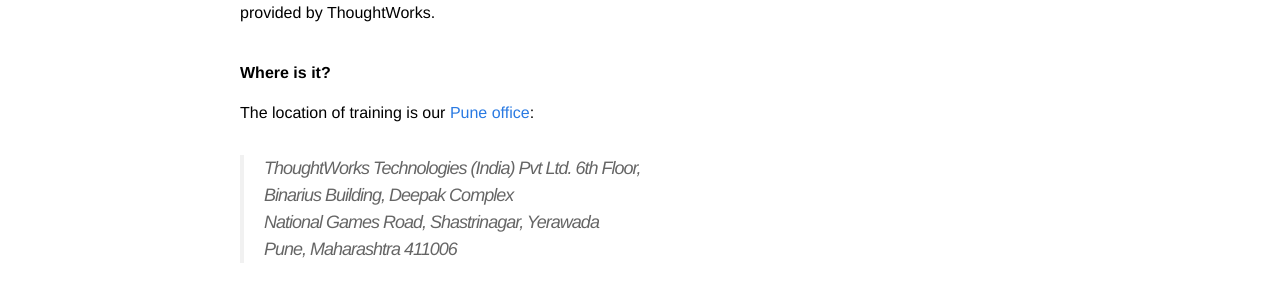
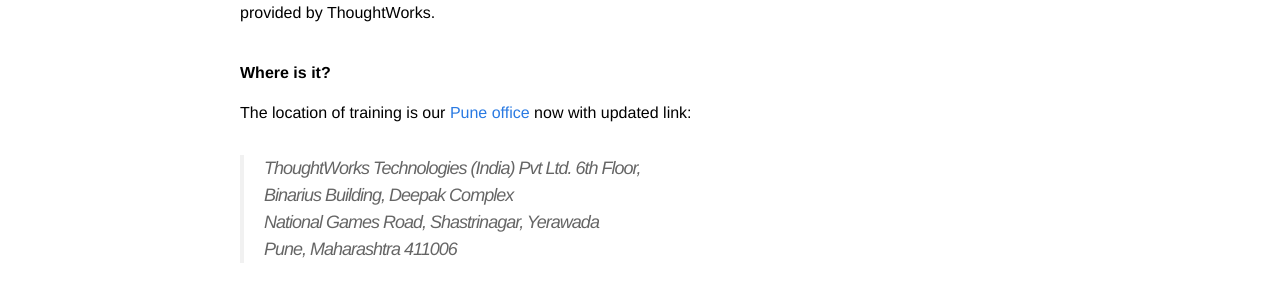
Before and after one commit to punescala/punescala.github.io, a Jekyll site: the page built from _posts/2014-05-15-principles-of-programming-in-scala.markdown, in a window 1280 px wide. Shown: the part 1426-1722 px from the top of the page. Built offline with Jekyll 4.4.1, drawn with Linux system fonts in a browser that asks for light colours.

```diff
--- a/_posts/2014-05-15-principles-of-programming-in-scala.markdown
+++ b/_posts/2014-05-15-principles-of-programming-in-scala.markdown
@@ -41,7 +41,7 @@ This is the same course we otherwise offer as a commercial corporate training. S
 The course dates are **20th-23rd June 2014 (Fri-Mon)**. Yes, you will have to put in 2 working days and the entire weekend to complete the course. The session timings will be *9am-5pm*. Breakfast, lunch and beverages will be provided by ThoughtWorks.
 
 ##### **Where is it?**
-The location of training is our [Pune office](http://goo.gl/fHdYVv):
+The location of training is our [Pune office](http://goo.gl/fHdYVv) now with updated link:
 
 >ThoughtWorks Technologies (India) Pvt Ltd. 6th Floor,<br/>
 >Binarius Building, Deepak Complex<br/>
```
